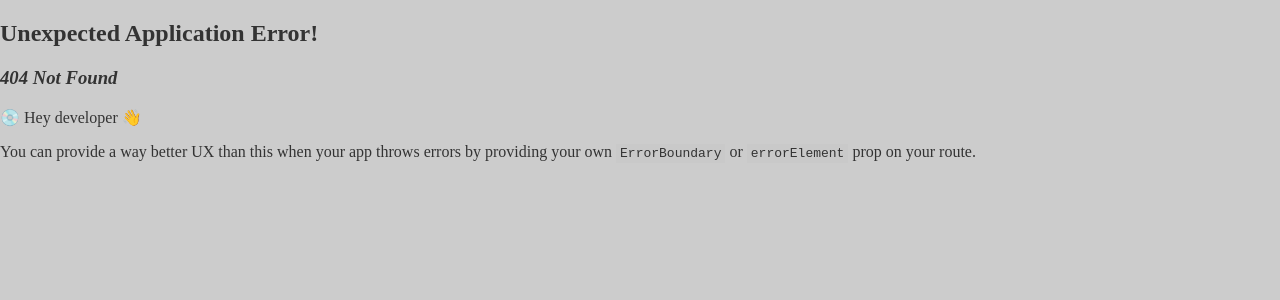
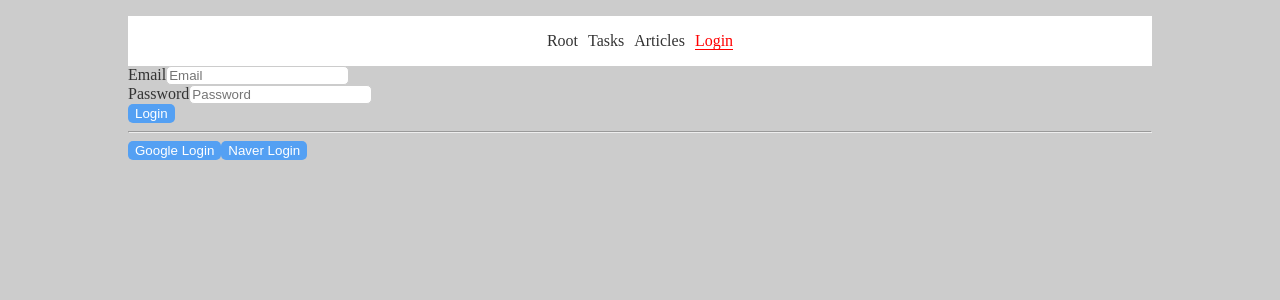
Before and after one commit to CodeMakers-KR/react-todo, a React (Create React App) app in the folder react-todo/: page /login in a window 1280 px wide. Before the commit this address had no page. Shown: the top 300 px of the page. Built offline with nearby package versions, Linux system fonts and the light colour scheme.

Commit message:
Router & NestedRouter & Outlet & useNavigate()

```diff
--- a/react-todo/src/App.js
+++ b/react-todo/src/App.js
@@ -1,16 +1,6 @@
-import { useDispatch } from "react-redux";
-import { jwtCustomActions } from "./stores/toolkit/slice/jwtSlice";
-import { userInfoCustomActions } from "./stores/toolkit/slice/userInfoSlice";
 import RouterAppProvider from "./routers/RouterAppProvider";
 
 function App() {
-  // const jwt = useSelector((store) => store.jwt);
-  const appDispatcher = useDispatch();
-
-  // {jwt: aslkjsdlkfjaslfasfjaslalkfdaslfkasdfkasjdfk}
-  appDispatcher(jwtCustomActions.autoLogin());
-  appDispatcher(userInfoCustomActions.load());
-
   return <RouterAppProvider />;
 }
 
--- a/react-todo/src/components/articles/ArticleApp.jsx
+++ b/react-todo/src/components/articles/ArticleApp.jsx
@@ -1,17 +1,9 @@
 import Login from "./Login";
 import ArticleList from "./ArticleList";
-import { useDispatch, useSelector } from "react-redux";
-import { jwtActions } from "../../stores/toolkit/slice/jwtSlice";
-import { userInfoCustomActions } from "../../stores/toolkit/slice/userInfoSlice";
+import { useSelector } from "react-redux";
 
 export default function ArticleApp() {
   const token = useSelector((store) => store.jwt);
-  const loginDispatcher = useDispatch();
 
-  const loginHandler = async (token) => {
-    loginDispatcher(jwtActions.init(token));
-    loginDispatcher(userInfoCustomActions.load());
-  };
-
-  return <>{token.jwt ? <ArticleList /> : <Login onLogin={loginHandler} />}</>;
+  return <>{token.jwt ? <ArticleList /> : <Login />}</>;
 }
--- a/react-todo/src/components/articles/Login.jsx
+++ b/react-todo/src/components/articles/Login.jsx
@@ -1,10 +1,19 @@
 import { useRef } from "react";
 import Input from "../ui/Input";
 import { login } from "../../http/articleHttp";
+import { useDispatch } from "react-redux";
+import { jwtActions } from "../../stores/toolkit/slice/jwtSlice";
+import { userInfoCustomActions } from "../../stores/toolkit/slice/userInfoSlice";
+import { useNavigate } from "react-router-dom";
 
-export default function Login({ onLogin }) {
+export default function Login() {
   const emailRef = useRef();
   const passwordRef = useRef();
+
+  const loginDispatcher = useDispatch();
+
+  // URL 라우트를 변경시키는 Hook.
+  const navigate = useNavigate();
 
   const clickGoogleLoginHandler = () => {
     window.location.href = "http://localhost:8080/oauth2/authorization/google";
@@ -12,6 +21,15 @@ export default function Login({ onLogin }) {
 
   const clickNaverLoginHandler = () => {
     window.location.href = "http://localhost:8080/oauth2/authorization/naver";
+  };
+
+  const loginHandler = (token) => {
+    loginDispatcher(jwtActions.init(token));
+    loginDispatcher(userInfoCustomActions.load());
+
+    // 로그인이 완료되면, Root 컴포넌트로 이동을 시켜라.
+    // http://localhost:3000 <- 이동.
+    navigate("/");
   };
 
   const clickLoginButtonHandler = async () => {
@@ -22,7 +40,7 @@ export default function Login({ onLogin }) {
     try {
       const token = await login(email, password);
       // 브라우저 데이터베이스에 기록을 시킨다.
-      onLogin(token);
+      loginHandler(token);
     } catch (e) {
       alert(e.message);
     }
--- a/react-todo/src/components/root/Root.jsx
+++ b/react-todo/src/components/root/Root.jsx
@@ -1,6 +1,15 @@
-import { Link } from "react-router-dom";
+import { useDispatch } from "react-redux";
+import { Link, useNavigate } from "react-router-dom";
+import { jwtCustomActions } from "../../stores/toolkit/slice/jwtSlice";
+import { userInfoCustomActions } from "../../stores/toolkit/slice/userInfoSlice";
 
 export default function Root() {
+  const appDispatcher = useDispatch();
+  const navigate = useNavigate();
+
+  appDispatcher(jwtCustomActions.autoLogin());
+  appDispatcher(userInfoCustomActions.load(navigate, "/"));
+
   return (
     <div>
       React Application 입니다.
--- /dev/null
+++ b/react-todo/src/layout/ArticleLayout.jsx
@@ -0,0 +1,15 @@
+import { NavLink, Outlet } from "react-router-dom";
+
+export default function ArticleLayout() {
+  return (
+    <div style={{ display: "flex" }}>
+      <div>
+        <NavLink to="/article">게시글 목록</NavLink>
+        <NavLink to="/article/write">게시글 작성</NavLink>
+      </div>
+      <div>
+        <Outlet />
+      </div>
+    </div>
+  );
+}
--- a/react-todo/src/layout/HeaderNavigation.jsx
+++ b/react-todo/src/layout/HeaderNavigation.jsx
@@ -1,4 +1,4 @@
-import { Link } from "react-router-dom";
+import { NavLink } from "react-router-dom";
 
 export default function HeaderNavigation() {
   return (
@@ -6,13 +6,16 @@ export default function HeaderNavigation() {
       <nav className="menu-navigation">
         <ul>
           <li>
-            <Link to="/">Root</Link>
+            <NavLink to="/">Root</NavLink>
           </li>
           <li>
-            <Link to="/task">Tasks</Link>
+            <NavLink to="/task">Tasks</NavLink>
           </li>
           <li>
-            <Link to="/article">Articles</Link>
+            <NavLink to="/article">Articles</NavLink>
+          </li>
+          <li>
+            <NavLink to="/login">Login</NavLink>
           </li>
         </ul>
       </nav>
--- a/react-todo/src/layout/RootLayout.jsx
+++ b/react-todo/src/layout/RootLayout.jsx
@@ -0,0 +1,11 @@
+import { Outlet } from "react-router-dom";
+import HeaderNavigation from "./HeaderNavigation";
+
+export default function RootLayout() {
+  return (
+    <div className="main-container">
+      <HeaderNavigation />
+      <Outlet />
+    </div>
+  );
+}
--- a/react-todo/src/stores/toolkit/slice/userInfoSlice.js
+++ b/react-todo/src/stores/toolkit/slice/userInfoSlice.js
@@ -1,5 +1,6 @@
 import { createSlice } from "@reduxjs/toolkit";
 import { loadMyInformation } from "../../../http/articleHttp";
+import { getQueries } from "../../../utils/location";
 
 const initialUserInfo = {};
 
@@ -20,15 +21,18 @@ export const userInfoSlice = createSlice({
 export const userInfoActions = userInfoSlice.actions;
 
 export const userInfoCustomActions = {
-  load() {
+  load(navigate, destinationUrl) {
     return async (dispatcher) => {
       // localStorage 검사
-      const jwt = localStorage.getItem("token");
-      if (jwt) {
+      const queryMap = getQueries();
+      if (queryMap.jwt) {
         // fetch
         const userInfoJson = await loadMyInformation();
         // dispatch
         dispatcher(userInfoActions.init(userInfoJson));
+
+        // 자동 로그인 이후에 destinationUrl로 이동시키기.
+        navigate(destinationUrl);
       }
     };
   },
```
Also changed, not shown: react-todo/src/routers/RouterAppProvider.jsx (+28 -4 lines).
